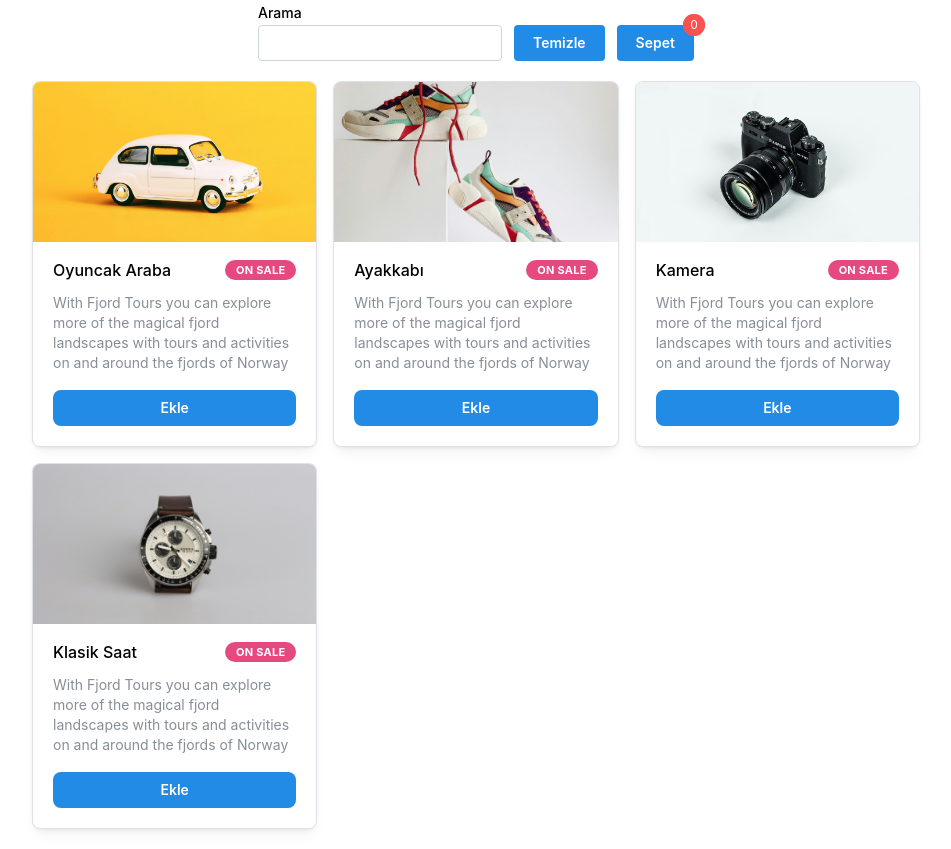
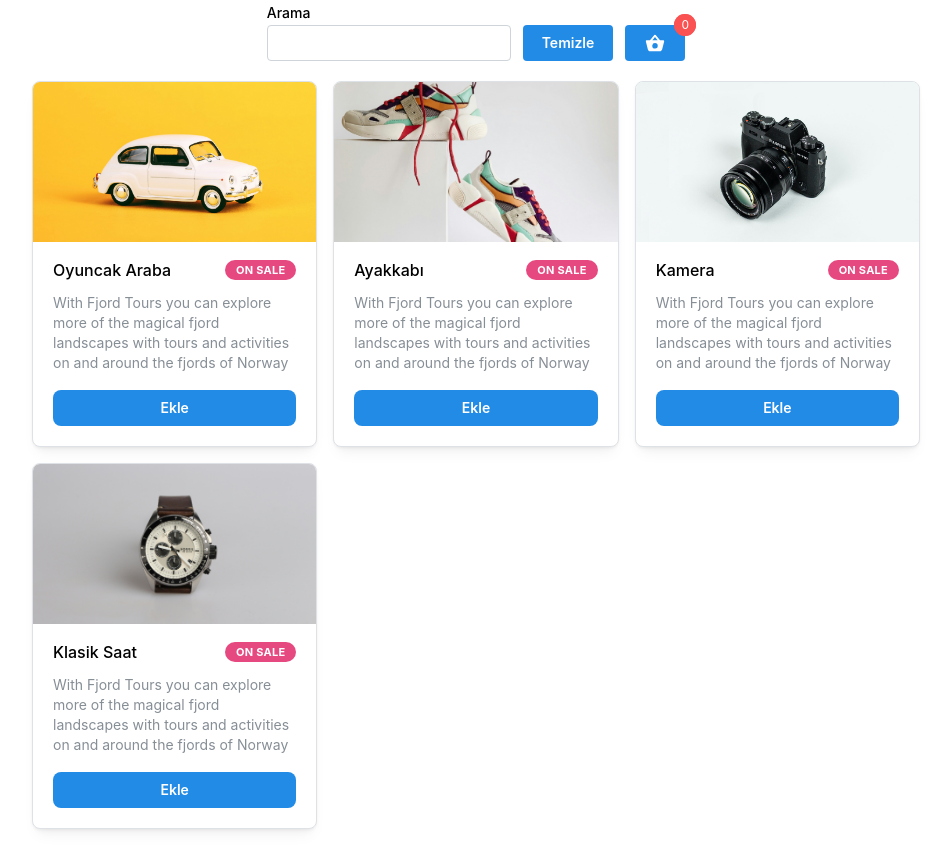
Before and after one commit to jsSpeedy/React-newBasketApp-II, a React (Create React App) app: page / in a window 1280 px wide. Shown: the whole page, without its empty margins (164-1115 px from the left). Built offline with nearby package versions, Linux system fonts and the light colour scheme.

Commit message:
Sepet iconu eklendi.

```diff
--- a/src/App.js
+++ b/src/App.js
@@ -11,7 +11,11 @@ import {
   Drawer,
   Indicator,
 } from "@mantine/core";
-import { IconCircleCheck } from "@tabler/icons-react";
+import {
+  IconCircleCheck,
+  IconDatabase,
+  IconBasketFilled,
+} from "@tabler/icons-react";
 import CardComponent from "./components/Card";
 import { useState } from "react";
 
@@ -56,7 +60,9 @@ function App() {
         </Input.Wrapper>
         <Button onClick={() => setSearchValue("")}>Temizle</Button>
         <Indicator color="red" label={basketItems.length} size={22}>
-          <Button onClick={() => setOpened(true)}>Sepet</Button>
+          <Button leftIcon={<IconDatabase />} onClick={() => setOpened(true)}>
+            <IconBasketFilled size={22} />
+          </Button>
         </Indicator>
       </Flex>
       <SimpleGrid cols={3} className="simple">
```
